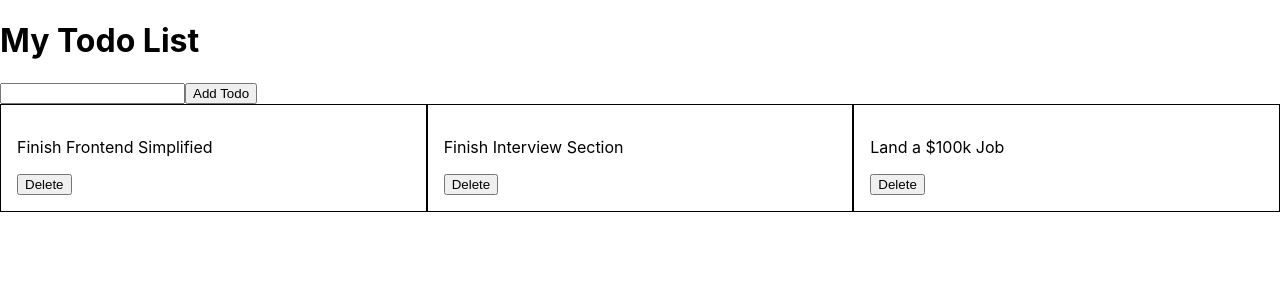
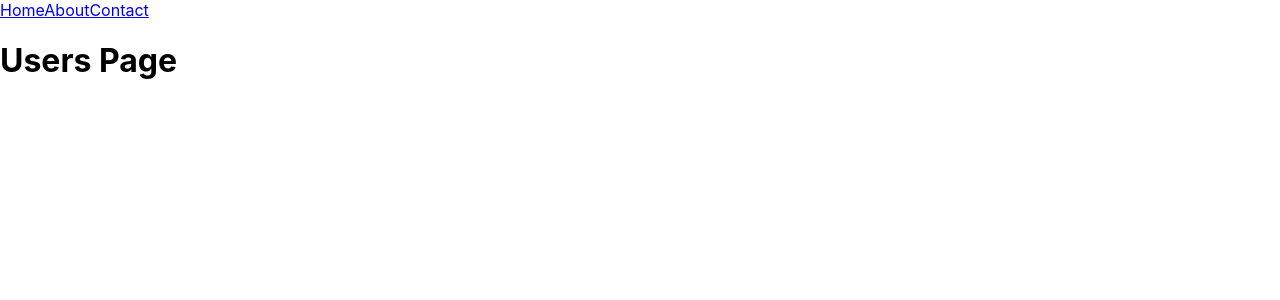
Before and after one commit to iroussos25/react-course-crash, a React (Create React App) app: page /users/1 in a window 1280 px wide. Shown: the top 300 px of the page. Built offline with nearby package versions, Linux system fonts and the light colour scheme.

Commit message:
1.8 done

```diff
--- a/package.json
+++ b/package.json
@@ -9,6 +9,7 @@
     "@testing-library/user-event": "^13.5.0",
     "react": "^19.2.0",
     "react-dom": "^19.2.0",
+    "react-router-dom": "^6.3.0",
     "react-scripts": "5.0.1",
     "web-vitals": "^2.1.4"
   },
--- a/src/App.jsx
+++ b/src/App.jsx
@@ -1,53 +1,23 @@
 import './App.css';
-import Todo from './Components/Todo.jsx';
-import Title from './Components/Title.jsx';
-import Modal from './Components/modal.jsx';
-import React, {useState, useEffect} from 'react';
-import Counter from './Components/counter.jsx';
-
+import Home from './Pages/home.jsx'
+import About from './Pages/about.jsx'
+import Contat from './Pages/contact.jsx'
+import Nav from './Components/nav.jsx'
+import Users from './Pages/users.jsx'
+import {BrowserRouter as Router, Routes, Route} from 'react-router-dom'
 function App() {
 
-const [showModal, setShowModal] = useState(false);
+  return (
+      <Router>
+        <Nav />
 
-function onTodoDelete() {
-  setShowModal(true);
-  console.log('onTodoDelete()')
-}
+        <Routes>
+          <Route path='/' element={<Home />} />
+          <Route path="/users/:username" element={<Users />} />
+        </Routes>
+      </Router>
 
-function cancelModal() {
-  setShowModal (false);
-}
-
-function confirmModal() {
-  setShowModal (false);
-}
-
-useEffect(() => {
-console.log('App mounted');
-}, [])
-
-  return (
-    <div>
-    <Title />
-    <div>
-      <input type="text" onChange={(event) => {
-        console.log(event.target.value);
-      }} />
-      <button onClick={() => setShowModal(true)}>Add Todo</button>
-    </div>
-       <div className="todo__wrapper">
-
-     <Todo onTodoDelete={onTodoDelete} title= "Finish Frontend Simplified" />
-     <Todo onTodoDelete={onTodoDelete}title = "Finish Interview Section" />
-     <Todo  onTodoDelete={onTodoDelete} title = "Land a $100k Job" />
-       </div>
-     {showModal && (
-      <Modal cancelModal={cancelModal}
-        confirmModal={confirmModal}
-       title = "Confirm Delete?"/>)}
-
-     </div>
-  );
+  )
 }
 
 export default App;
--- /dev/null
+++ b/src/Components/nav.jsx
@@ -0,0 +1,12 @@
+import { Link } from 'react-router-dom';
+
+function Nav()  {
+    return (
+    <nav>
+          <Link to="/">Home</Link>
+          <Link to="/about">About</Link>
+          <Link to="/contact">Contact</Link>
+        </nav>
+    )
+}
+export default Nav;
--- /dev/null
+++ b/src/Pages/about.jsx
@@ -0,0 +1,5 @@
+function About() {
+    return <h1> About </h1>;
+}
+
+export default About;
--- /dev/null
+++ b/src/Pages/contact.jsx
@@ -0,0 +1,5 @@
+function Contact() {
+    return <h1> Contact </h1>;
+}
+
+export default Contact;
--- /dev/null
+++ b/src/Pages/home.jsx
@@ -0,0 +1,5 @@
+function Home() {
+    return <h1> Home </h1>;
+}
+
+export default Home;
--- /dev/null
+++ b/src/Pages/users.jsx
@@ -0,0 +1,15 @@
+import {useParams} from 'react-router-dom'
+import React, { useEffect } from 'react';
+
+function Users() {
+const { username } = useParams();
+
+useEffect(() => {
+  //  fetch(`https://api.instagram.com/${username}`)
+}, []);
+console.log(username);
+
+return <h1>Users Page</h1>
+}
+
+export default Users
```
Also changed, not shown: 1 other file (tests, documents, lock files or other folders).
